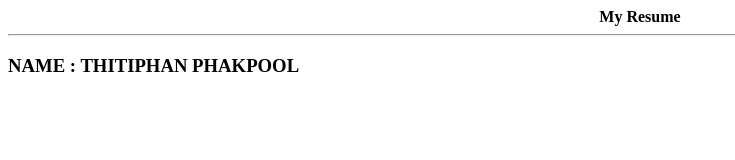
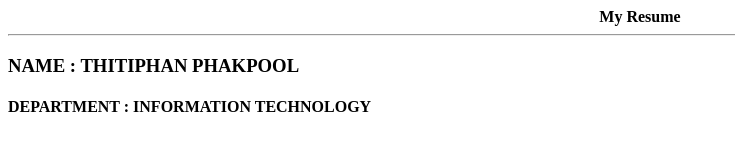
Before and after one commit to thitiphan23/example_resume, a plain HTML site: page index.html in a window 1280 px wide. Shown: the whole page, without its empty margins (0-735 px from the left). Drawn offline with Linux system fonts and the light colour scheme.

Commit message:
add department

```diff
--- a/index.html
+++ b/index.html
@@ -9,5 +9,6 @@
 <body>
     <center><b>My Resume</b><hr></center>
     <h3>NAME : THITIPHAN PHAKPOOL</h3>
+    <h4>DEPARTMENT : INFORMATION TECHNOLOGY</h4>
 </body>
 </html>
```
